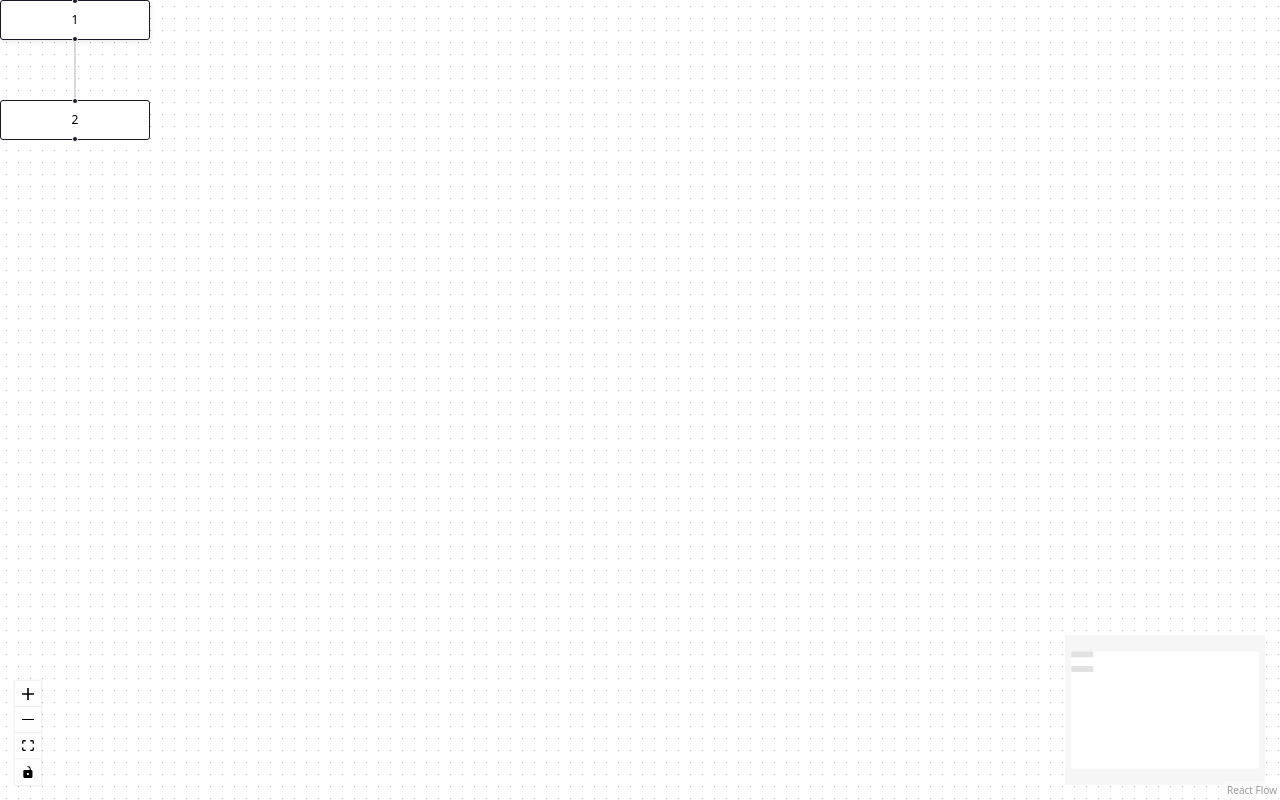
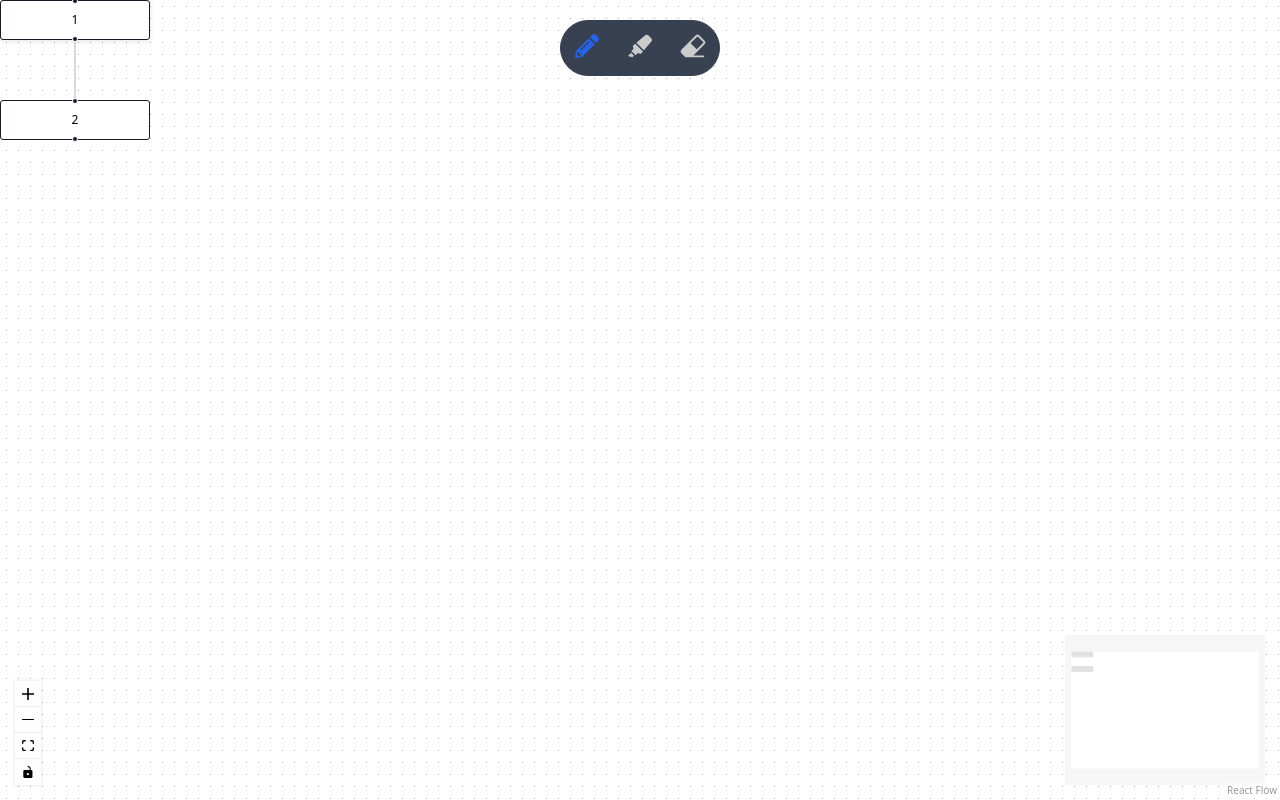
Before and after one commit to codingprovide/brain-note, a React (Vite) app: page / in a window 1280 px wide. Built offline with nearby package versions, Linux system fonts and the light colour scheme.

Commit message:
feat顯示工具列 1.預設工具為鉛筆(icon顯示藍色) 2.移動或點擊按鈕時背景更換為白色icon為藍色 3.目前使用的工具icon為藍色(如1)

```diff
--- a/src/App.jsx
+++ b/src/App.jsx
@@ -1,5 +1,12 @@
 import Flow from "./components/Flow";
+import PrainToolsBar from "./components/PrainToolsBar"
 
 export default function App() {
-  return <Flow />;
+  return (
+    <div className="h-screen w-screen">
+      <Flow />
+      <PrainToolsBar />
+    </div>
+
+  )
 }
```
